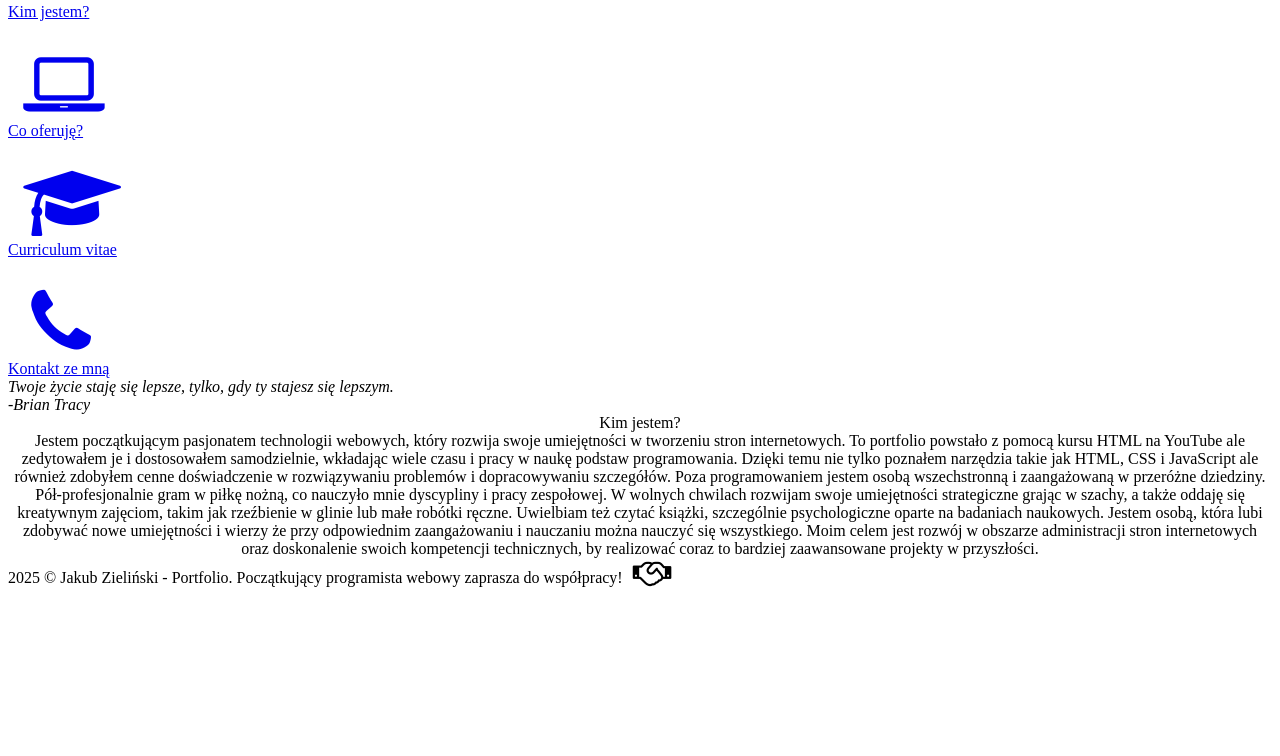
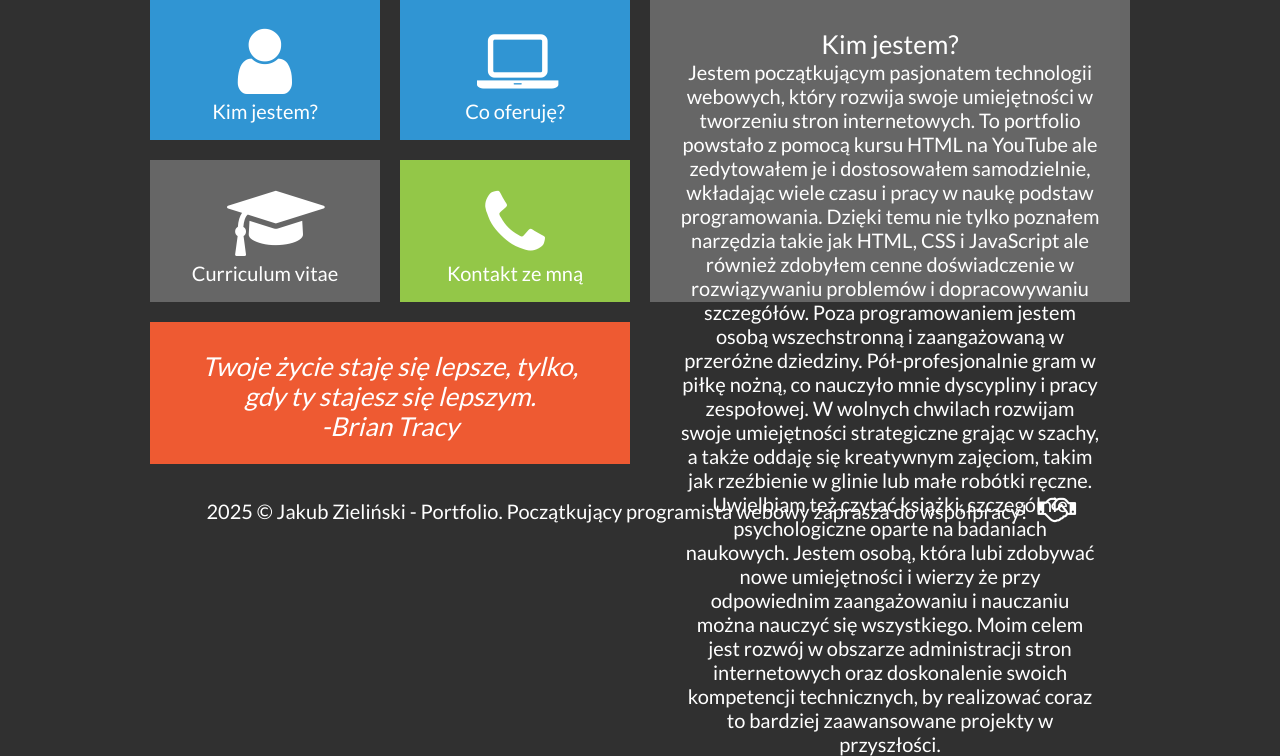
Before and after one commit to Kubaziela/portfolio, a plain HTML site: page kimjestem.html in a window 1280 px wide. Shown: the part 142-898 px from the top of the page. Before the commit the page ends 800 px from the top, so only its background shows below. Drawn offline with Linux system fonts and the light colour scheme.

Commit message:
uproszczenie

```diff
--- a/kimjestem.html
+++ b/kimjestem.html
@@ -8,7 +8,7 @@
     <meta name="description" content="Stworzę dla Ciebie wyjątkową stronę www! Zatrudnij programistę webowego: PHP, JavaScript, HTML, CSS, MySQL, WordPress, Joomla, Drupal."/>
     <meta name="keywords" content="zamów, stronę, tworzenie, www, programista, portfolio, php, Javascript, html, css, WordPress, Joomla, Drupal"/>
 
-    <link rel="stylesheet" href="style-kimjestem.css" type="text/css"/>
+    <link rel="stylesheet" href="style.css" type="text/css"/>
     <link rel="stylesheet" href="css/fontello.css" type="text/css"/>
     <link href="https://fonts.googleapis.com/css2?family=Josefin+Slab:ital@1&family=Lato&display=swap" rel="stylesheet">
 
```
Also changed, not shown: cv.html (+1 -1 lines), kontakt.html (+1 -1 lines), oferta.html (+1 -1 lines).
